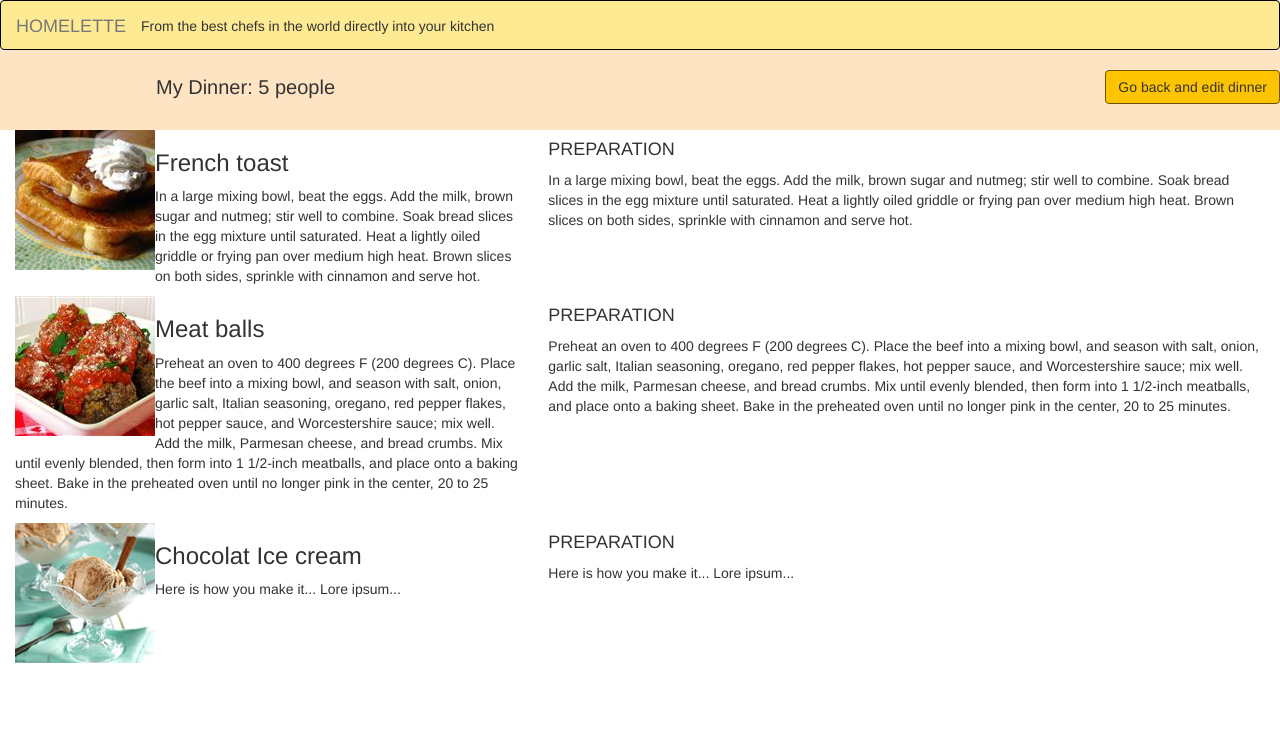
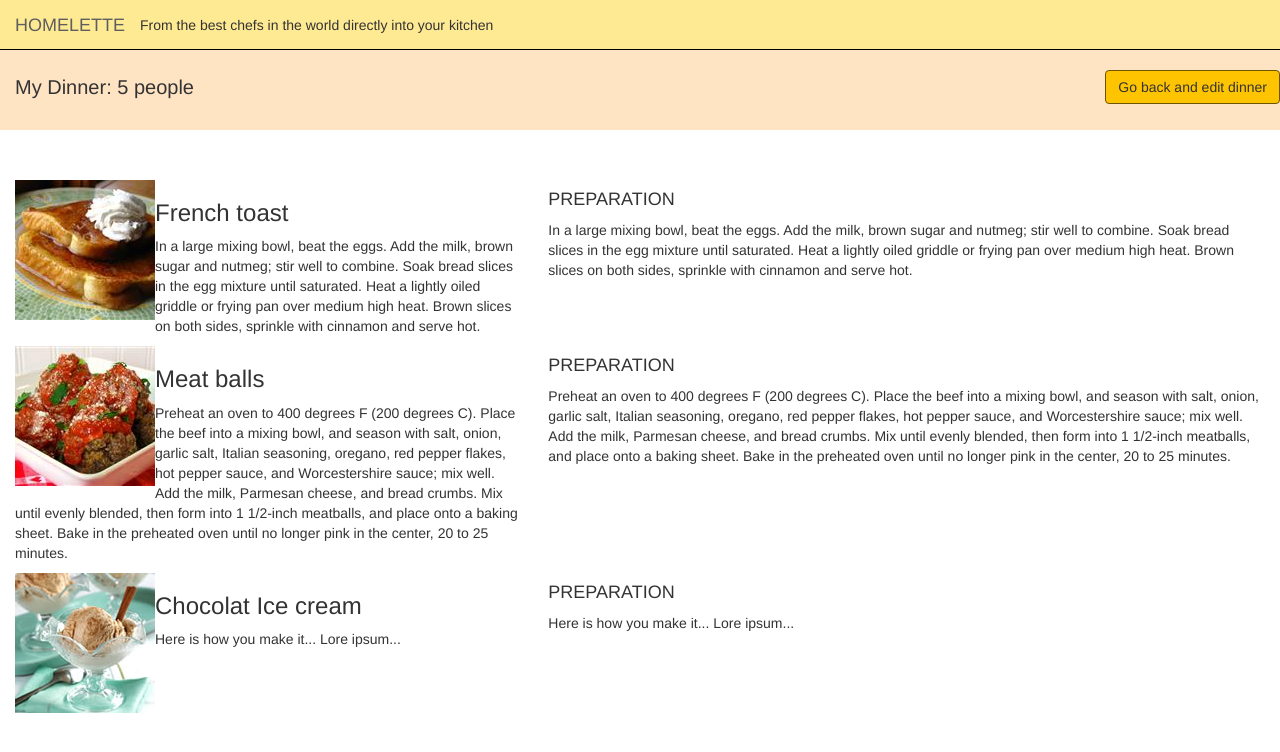
Before and after one commit to buthearkex/interactionProgramming, a plain HTML site: page dinnerplanner-html-master/dinnerPreparation.html in a window 1280 px wide. Drawn offline with nearby package versions, Linux system fonts and the light colour scheme.

Commit message:
more css

```diff
--- a/dinnerplanner-html-master/dinnerPreparation.html
+++ b/dinnerplanner-html-master/dinnerPreparation.html
@@ -15,7 +15,7 @@
 </head>
 
 <body>
-    <nav class="navbar navbar-default">
+    <nav class="navbar navbar-default navbar-static-top" role="navigation">
         <div class="container-fluid">
             <!-- Brand and toggle get grouped for better mobile display -->
             <div class="navbar-header">
--- a/dinnerplanner-html-master/styles/preparation-styles.css
+++ b/dinnerplanner-html-master/styles/preparation-styles.css
@@ -1,3 +1,7 @@
 .food-pic {
   float: left;
 }
+
+.filter-bar {
+	margin-bottom: 50px;
+}
```
